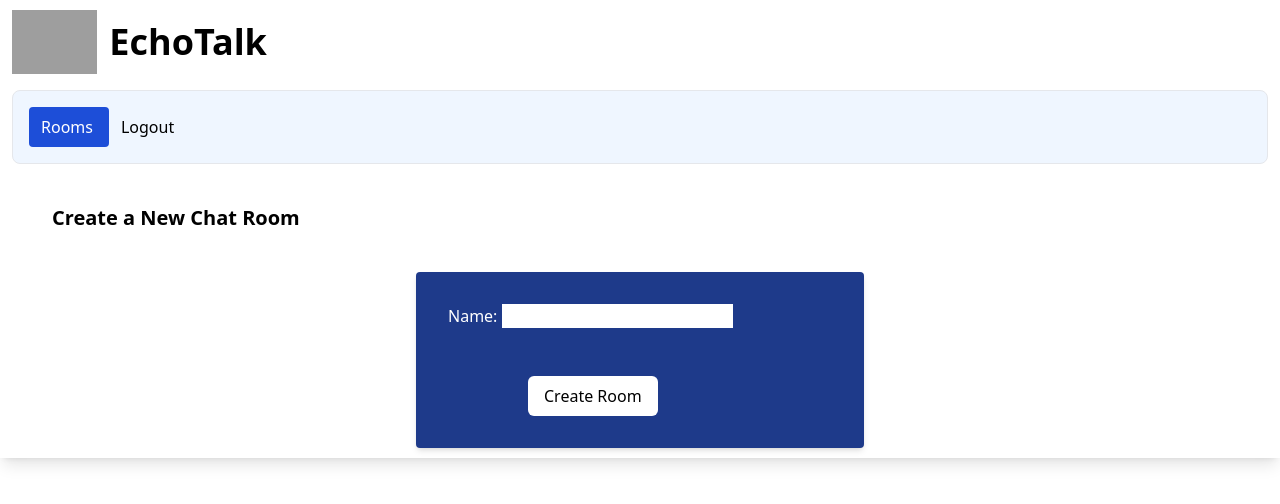
After one commit to kaivalmehta/EchoTalk, a Django app: page /create_room/ in a window 1280 px wide. The commit adds this page. Shown: the top 504 px of the page. Run offline with Django 4.2, Linux system fonts and the light colour scheme; a user stored in the database is signed in; some libraries are stand-ins or nearby versions; grey boxes are pictures that could not be loaded.

Commit message:
Added Create Rooms feature

```diff
--- /dev/null
+++ b/mysite/chatapp/forms.py
@@ -0,0 +1,7 @@
+from django import forms
+from .models import ChatRoom
+
+class ChatRoomForm(forms.ModelForm):
+    class Meta:
+        model = ChatRoom
+        fields = ['name']
--- a/mysite/chatapp/models.py
+++ b/mysite/chatapp/models.py
@@ -4,6 +4,8 @@ from django.contrib.auth.models import User
 class ChatRoom(models.Model):
     name= models.CharField(max_length=100)
     slug= models.SlugField(unique=True)
+    creator = models.ForeignKey(User, on_delete=models.CASCADE, default=User.objects.first().id)
+
 
 class ChatMessage(models.Model):
     user=models.ForeignKey(User,on_delete=models.CASCADE)
--- a/mysite/chatapp/templates/chatapp/base.html
+++ b/mysite/chatapp/templates/chatapp/base.html
@@ -4,7 +4,7 @@
     <meta charset="UTF-8">
     <meta name="viewport" content="width=device-width, initial-scale=1.0">
     <script src="https://cdn.tailwindcss.com"></script>
-    <title>Document</title>
+    <title>EchoTalk</title>
 </head>
 <body>
     <nav class="shadow-lg px-3 py-2.5">
--- /dev/null
+++ b/mysite/chatapp/templates/chatapp/create_app.html
@@ -0,0 +1,10 @@
+{% extends 'chatapp/base.html' %}
+{% block body %}
+  <h1 class="font-bold m-10 text-xl">Create a New Chat Room</h1>
+  <form method="post" class="max-w-md mx-auto bg-blue-900 p-8 rounded shadow-md text-white">
+    {% csrf_token %}
+    {{ form.as_p }}
+    <br> <br>
+    <button type="submit" class="bg-white text-black py-2 px-4 rounded-md hover:bg-yellow-400 focus:outline-none focus:shadow-outline ml-20" >Create Room</button>
+  </form>
+{% endblock %}
--- a/mysite/chatapp/views.py
+++ b/mysite/chatapp/views.py
@@ -3,6 +3,10 @@ from .models import ChatRoom,ChatMessage
 from django.shortcuts import render, redirect
 from django.contrib.auth.forms import AuthenticationForm, UserCreationForm
 from django.contrib.auth import authenticate, login, logout
+from django.contrib.auth.decorators import login_required
+from .forms import ChatRoomForm
+from django.utils.text import slugify
+
 
 def login_view(request):
     if request.method == 'POST':
@@ -35,10 +39,24 @@ def logout_view(request):
 
 def index(request):
     chatrooms = ChatRoom.objects.all()
-
     return render(request,'chatapp/index.html',{'chatrooms':chatrooms})
 
 def chatroom(request,slug):
     chatroom=ChatRoom.objects.get(slug=slug)
     messages= ChatMessage.objects.filter(room=chatroom)[0:30]
     return render(request,'chatapp/room.html',{'chatroom':chatroom,'messages':messages})
+
+@login_required
+def create_room(request):
+    if request.method == 'POST':
+        form = ChatRoomForm(request.POST)
+        if form.is_valid():
+            room = form.save(commit=False)
+            room.creator = request.user
+            room.slug=slugify(room.name)
+            room.save()
+            return redirect('index')
+    else:
+        form = ChatRoomForm()
+
+    return render(request, 'chatapp/create_app.html', {'form': form})
--- a/mysite/mysite/urls.py
+++ b/mysite/mysite/urls.py
@@ -21,4 +21,5 @@ urlpatterns = [
     path('rooms/',include('chatapp.urls')),
     path('login/',views.login_view,name="login"),
     path('signup/',views.signup_view,name="signup"),
+    path('create_room/',views.create_room,name="create_room"),
 ]
```
Also changed, not shown: mysite/chatapp/templates/chatapp/index.html (+14 -6 lines), mysite/chatapp/migrations/0003_chatroom_creator.py (added), mysite/db.sqlite3.
